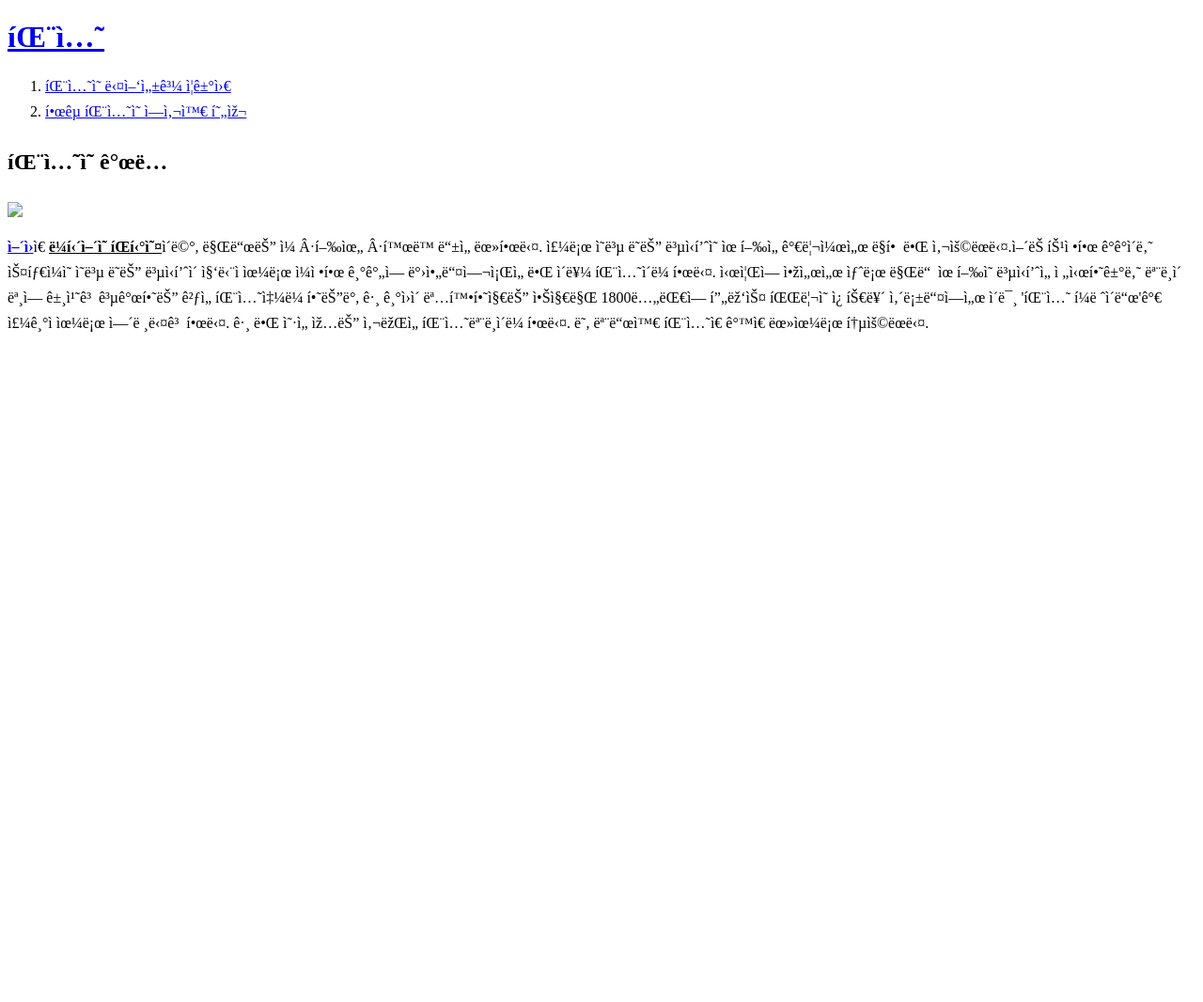
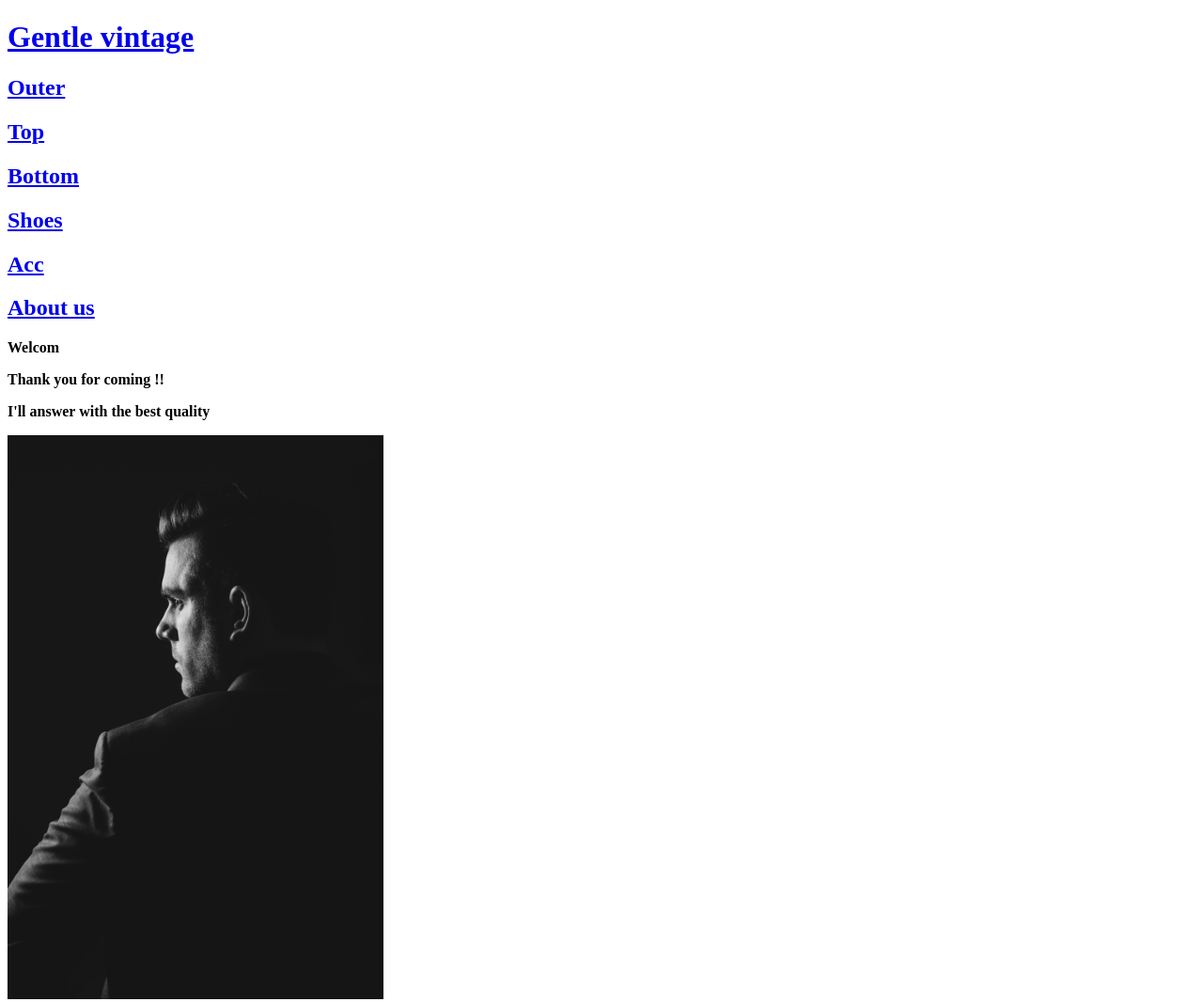
Before and after one commit to pr0zin/my_fist_website, a plain HTML site: page index.html in a window 1280 px wide. Shown: the whole page at 94% size. Before the commit the page ends 800 px from the top, so only its background shows below. Drawn offline with Linux system fonts and the light colour scheme.

Commit message:
Add files via upload

```diff
--- a/index.html
+++ b/index.html
@@ -1,17 +1,22 @@
-<!doctype html>
+<!DOCTYPE html>
 <html>
-<head>
-<title>패션</title>
-<mata charset="utf-8">
-</head>
-<body>
-    <h1><a href="index.html">패션</a></h1>
-<ol>
-    <li><a href="second.html">패션의 다양성과 즐거움</a></li>
-    <li><a href="third.html">한국 패션의 역사와 현재</a></li>
-</ol>
-<h2>패션의 개념</h2>
-<img src="패션.jpg" width="100%">
-<p><a href="https://search.naver.com/search.naver?sm=tab_hty.top&where=nexearch&query=%ED%8C%A8%EC%85%98%EC%9D%98+%EC%96%B4%EC%9B%90&oquery=%EC%BF%A0%ED%8A%80%EB%A5%B4%EC%82%B4%EB%A1%B1&tqi=i75dTlp0J14ss7eulYwssssstcd-285806" target="_blank" title="패션의 어원 네이버링크"><strong>어원</strong></a>은 <strong><u>라틴어의 팍티오</u></strong>이며, 만드는 일 ·행위 ·활동 등을 뜻한다. 주로 의복 또는 복식품의 유행을 가리켜서 말할 때 사용된다.어느 특정한 감각이나 스타일의 의복 또는 복식품이 집단적으로 일정한 기간에 받아들여졌을 때 이를 패션이라 한다. 시즌에 앞서서 새로 만든 유행의 복식품을 전시하거나 모델이 몸에 걸치고 공개하는 것을 패션쇼라 하는데, 그 기원이 명확하지는 않지만 1800년대에 프랑스 파리의 쿠튀르 살롱들에서 이미 '패션 퍼레이드'가 주기적으로 열렸다고 한다. 그 때 옷을 입는 사람을 패션모델이라 한다. 또, 모드와 패션은 같은 뜻으로 통용된다.</p>
-</body>
+    <head>
+    <body>
+        <title>Gentle vintage</title>
+    <meta charset="utf-8">
+    </head>
+    <a href="index.html" target="_blank" title="Gentle vintage Main"><H1><u>Gentle vintage</u></H1></a>
+
+<a href="outer.html" target="_blank" title="겉옷"><h2>Outer</h2></a>
+<a href="top.html" target="_blank" title="상의"><h2>Top</h2></a>
+<a href="bottom.html" target="_blank" title="하의"><h2>Bottom</h2></a>
+<a href="shoes.html" target="_blank" title="신발"><h2>Shoes</h2></a>
+<a href="acc.html" target="_blank" title="악세서리"><h2>Acc</h2></a>
+<a href="about us.html" target="_blank" title="브랜드 소개"><h2>About us</h2></a>
+        <strong>Welcom
+        <p style="width:400px;">Thank you for coming !!</p>
+        <p style="width:400px;">I'll answer with the best quality
+        </p></strong>
+        <img src="Gentle back.jpg" width="400px">
+    </body>
 </html>
```
Also changed, not shown: about us.html (added, +15 -0 lines), top.html (added, +9 -0 lines), 연습용.html (added, +29 -0 lines), Gentle back.jpg (added), acc.html (added), bottom.html (added), outer.html (added), shoes.html (added), 2 other files.
